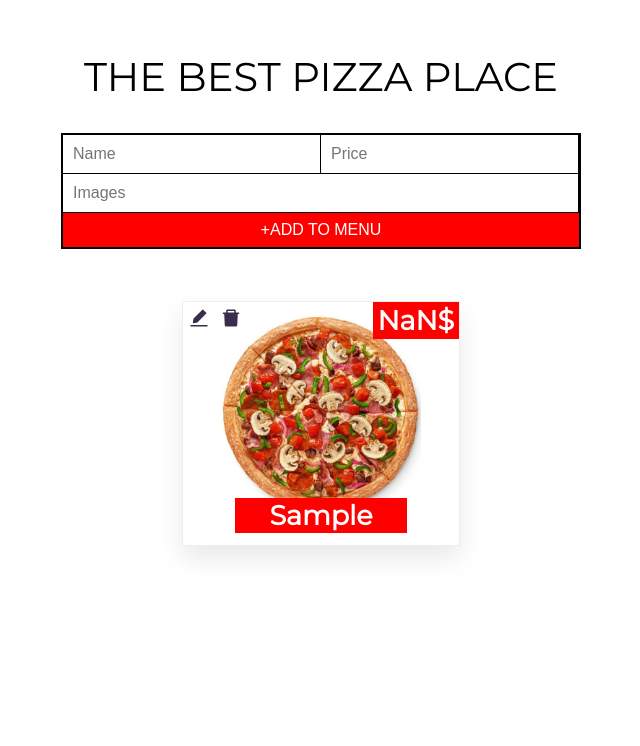
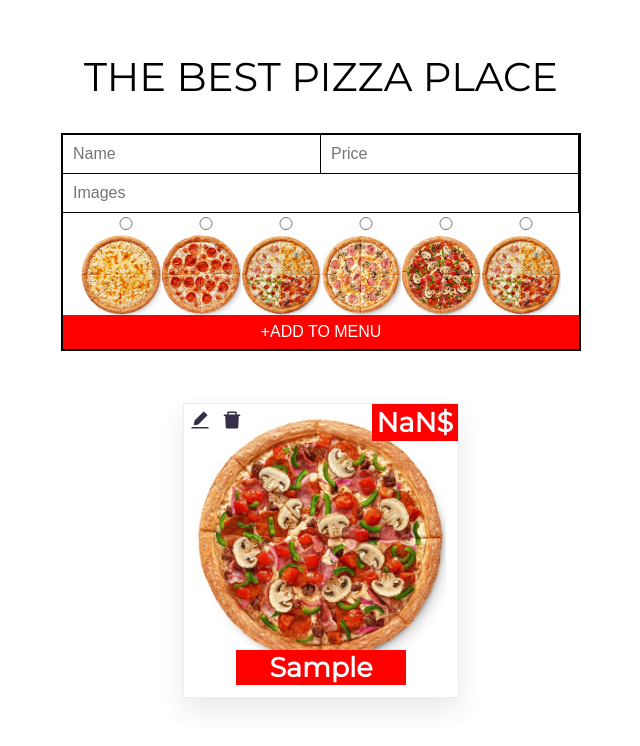
Before and after one commit to 0trava/Pizza_Typescript_React, a React (Create React App) app: page / in a window 1280 px wide. Both pictures are taken after typing "Sample", "Sample", "5" into the empty fields and a click on the button "+ADD TO MENU". Shown: the top 746 px of the page, without its empty margins (319-959 px from the left). Built offline with nearby package versions, Linux system fonts and the light colour scheme.

Commit message:
add img input pizza

```diff
--- a/src/components/AddPizzaForm.tsx
+++ b/src/components/AddPizzaForm.tsx
@@ -26,7 +26,9 @@ const AddPizzaForm: FC<AddPizzaFormProps> = ({addPizza}) => {
 
     const handleSubmit = (e: FormEvent<HTMLFormElement>) =>{
         e.preventDefault();
+        console.log(e);
         const {title, price, img} = newPizza;
+        console.log(newPizza);
 
         if (title && price && img) {
             addPizza({title, img, price:Number(price), id: Date.now()});
@@ -59,7 +61,33 @@ const AddPizzaForm: FC<AddPizzaFormProps> = ({addPizza}) => {
          onChange={handleChange}
          value={newPizza.img} />
 
+        <div>
+            <input type="radio" name="img"  id="1"/>
+            <label className='label1' htmlFor = "1"></label>
+        </div>
+        <div>
+            <input type="radio" name="img"  id="2"/>
+            <label className='label2' htmlFor = "2" ></label>
+        </div>
+        <div>
+            <input type="radio" name="img"  id="3"/>
+            <label className='label3' htmlFor = "3"></label>
+        </div>
+        <div>
+            <input type="radio" name="img"  id="4"/>
+            <label className='label4' htmlFor = "4"></label>
+        </div>
+        <div>
+            <input type="radio" name="img"  id="5"/>
+            <label className='label5' htmlFor = "5"></label>
+        </div>
+        <div>
+            <input type="radio" name="img"  id="6"/>
+            <label className='label6' htmlFor = "6"></label>
+        </div>
+
          <button type="submit">+Add to menu</button>
+
     </form>
   )
 
--- a/src/components/SinglePizza.tsx
+++ b/src/components/SinglePizza.tsx
@@ -24,7 +24,7 @@ const SinglePizza: FC<SinglePizzaProps> = ({pizza, updatePizza, deletePizza}) =>
 
   return (
     <div className='pizza'>
-        <img src={`./images/pizza-${pizza.img}.jpg`} alt={pizza.title} />
+        <div className={`pizza_img_${pizza.img}`}  key={pizza.id}/>
         <h2>{pizza.title}</h2>
         <span>{pizza.price}$</span>
 
--- a/src/components/styles.css
+++ b/src/components/styles.css
@@ -11,6 +11,7 @@ form {
   display: flex;
   flex-wrap: wrap;
   max-width: 520px;
+  justify-content: center;
 }
 
 form input {
@@ -55,17 +56,76 @@ input[type=submit] {
   background: white;
   border: 1px solid #ededed;
   box-shadow: 0 12px 24px 0 rgba(0,0,0,0.09);
+
   position: relative;
   display: flex;
   flex-direction: column;
   padding: 12px;
   margin-bottom: 22px;
+
 }
 
-.pizza img {
-  width: 252px;
-  height: 200px;
-  object-fit: contain;
+
+
+
+.pizza_img_1 {
+  width: 250px;
+  height: 250px;
+  /* object-fit: contain; */
+  background-image: url(../../public/images/pizza-1.jpg);
+  background-repeat: no-repeat;
+  background-position: center;
+  background-size: cover;
+}
+
+.pizza_img_2 {
+  width: 250px;
+  height: 250px;
+  /* object-fit: contain; */
+  background-image: url(../../public/images/pizza-2.jpg);
+  background-repeat: no-repeat;
+  background-position: center;
+  background-size: cover;
+}
+
+.pizza_img_3 {
+  width: 250px;
+  height: 250px;
+  /* object-fit: contain; */
+  background-image: url(../../public/images/pizza-3.jpg);
+  background-repeat: no-repeat;
+  background-position: center;
+  background-size: cover;
+}
+
+.pizza_img_4 {
+  width: 250px;
+  height: 250px;
+  /* object-fit: contain; */
+  background-image: url(../../public/images/pizza-4.jpg);
+  background-repeat: no-repeat;
+  background-position: center;
+  background-size: cover;
+}
+
+.pizza_img_5 {
+  width: 250px;
+  height: 250px;
+  /* object-fit: contain; */
+  background-image: url(../../public/images/pizza-5.jpg);
+  background-repeat: no-repeat;
+  background-position: center;
+  background-size: cover;
+}
+
+.pizza_img_6 {
+  width: 250px;
+  height: 250px;
+  /* object-fit: contain; */
+  background-image: url(../../public/images/pizza-6.jpg);
+  background-repeat: no-repeat;
+  background-position: center;
+  background-size: cover;
 }
 
 .pizza span {
@@ -154,11 +214,25 @@ input[type=submit] {
   color:#f2f2f2;
 }
 
+
+
+
+
+
+
+
+
+
+
+
 /* Страница каждой пиццы */
+
 .pizza-page img {
   width: 420px;
   height: 100%;
   object-fit: contain;
+
+
 }
 .pizza-page h2 {
   font-size: 52px;
@@ -173,3 +247,73 @@ input[type=submit] {
   font-size: 42px;
   transform: rotate(4deg);
 }
+
+.label_box{
+  display: flex;
+}
+
+.label1{
+  display: flex;
+  color: #f00;
+  background-image: url(../../public/images/pizza-1.jpg);
+  background-repeat: no-repeat;
+  background-position: center;
+  background-size: cover;
+  width: 80px;
+  height: 80px;
+}
+
+.label2{
+  display: flex;
+  color: #f00;
+  background-image: url(../../public/images/pizza-2.jpg);
+  background-repeat: no-repeat;
+  background-position: center;
+  background-size: cover;
+  width: 80px;
+  height: 80px;
+}
+
+.label3{
+  display: flex;
+  color: #f00;
+  background-image: url(../../public/images/pizza-3.jpg);
+  background-repeat: no-repeat;
+  background-position: center;
+  background-size: cover;
+  width: 80px;
+  height: 80px;
+}
+
+.label4{
+  display: flex;
+  color: #f00;
+  background-image: url(../../public/images/pizza-4.jpg);
+  background-repeat: no-repeat;
+  background-position: center;
+  background-size: cover;
+  width: 80px;
+  height: 80px;
+}
+
+.label5{
+  display: flex;
+  color: #f00;
+  background-image: url(../../public/images/pizza-5.jpg);
+  background-repeat: no-repeat;
+  background-position: center;
+  background-size: cover;
+  width: 80px;
+  height: 80px;
+}
+
+.label6{
+  display: flex;
+  color: #f00;
+  background-image: url(../../public/images/pizza-6.jpg);
+  background-repeat: no-repeat;
+  background-position: center;
+  background-size: cover;
+  width: 80px;
+  height: 80px;
+}
```
